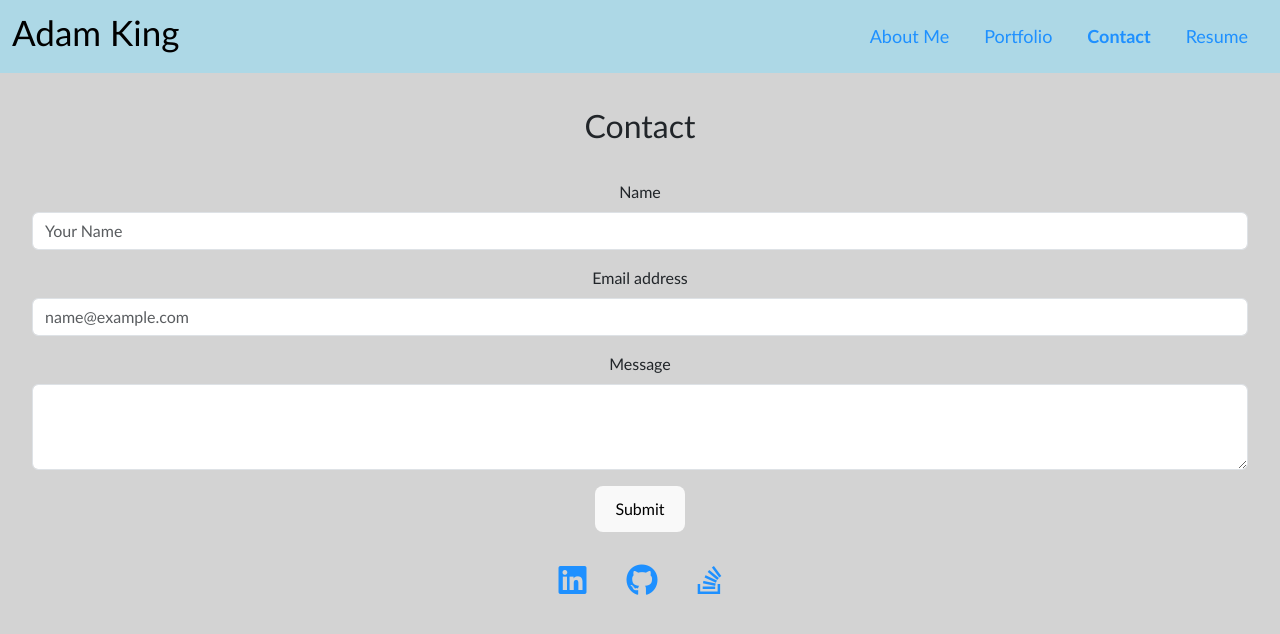
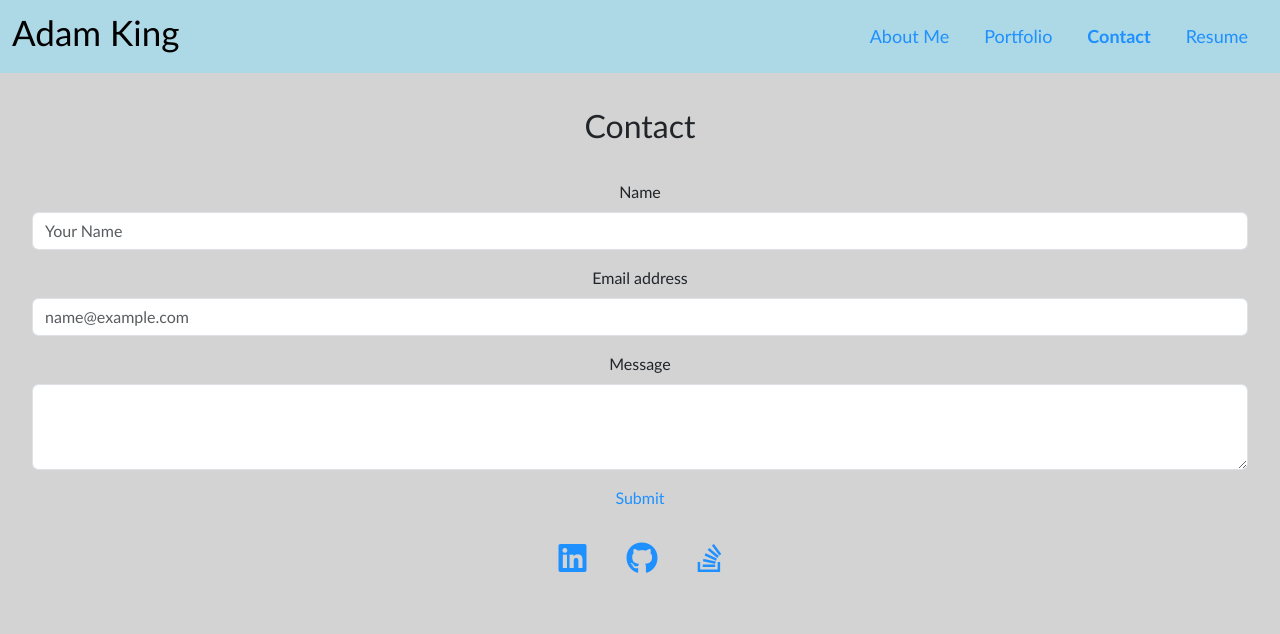
Before and after one commit to adaking1/my-portfolio-react, a React (Vite) app: page /contact in a window 1280 px wide. Shown: the top 634 px of the page. Built offline with nearby package versions, Linux system fonts and the light colour scheme.

Commit message:
email loads when submit button is pressed on contact page

```diff
--- a/src/components/UI/Form.jsx
+++ b/src/components/UI/Form.jsx
@@ -6,6 +6,7 @@ export default function Form() {
     const [email, setEmail] = useState("");
     const [message, setMessage] = useState("");
     const [error, setError] = useState("");
+    const contact = `mailto:kinga1215@yahoo.com?Portfolio Contact&body=${message}`
     const change = (inputName, value) => {
         switch (inputName) {
             case "name":
@@ -20,7 +21,7 @@ export default function Form() {
                 setMessage(value);
                 setError("");
         }
-    }
+    };
     const blur = (inputName, value) => {
         if (!value) {
             setError(`Invalid ${inputName}`)
@@ -31,7 +32,7 @@ export default function Form() {
                 setError('Invalid email');
             }
         }
-    }
+    };
     return (
         <>
         <h2>Contact</h2>
@@ -47,7 +48,7 @@ export default function Form() {
             <label htmlFor="exampleFormControlTextarea1" className="form-label">Message</label>
             <textarea className="form-control" id="exampleFormControlTextarea1" rows="3" value={message} onChange={(e) => change("message", e.target.value)} onBlur={(e) => blur("message", e.target.value)} required></textarea>
             <p>{error}</p>
-            <button type="button">Submit</button>
+            <a href={contact}>Submit</a>
         </div>
         </>
     );
```
